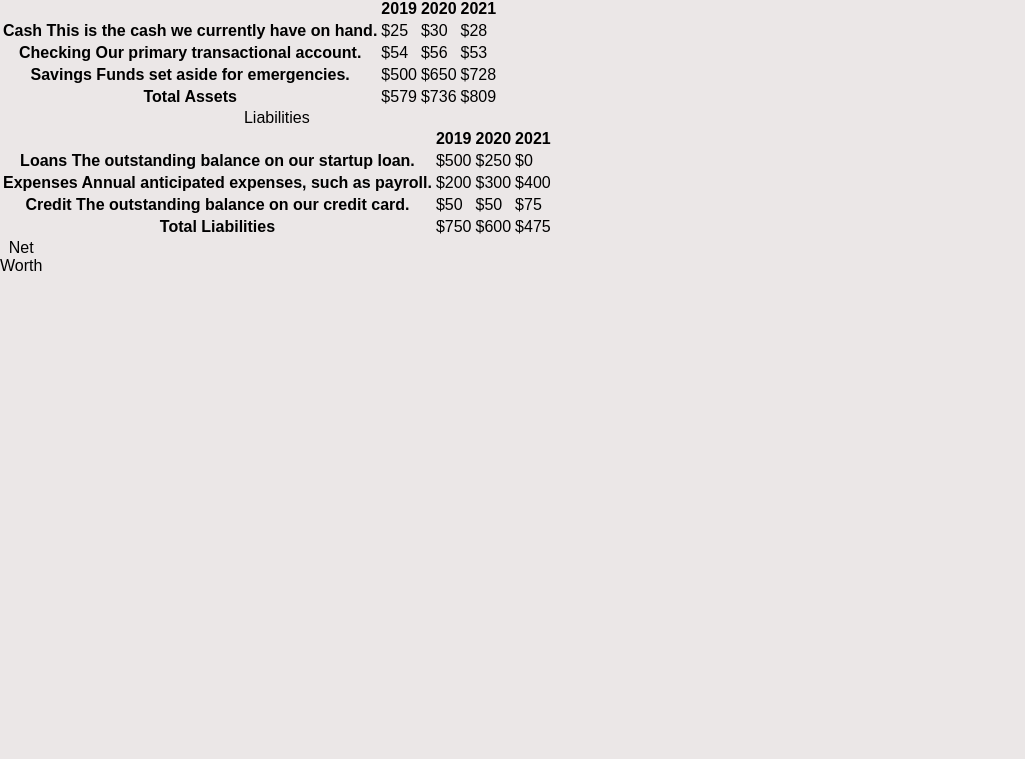
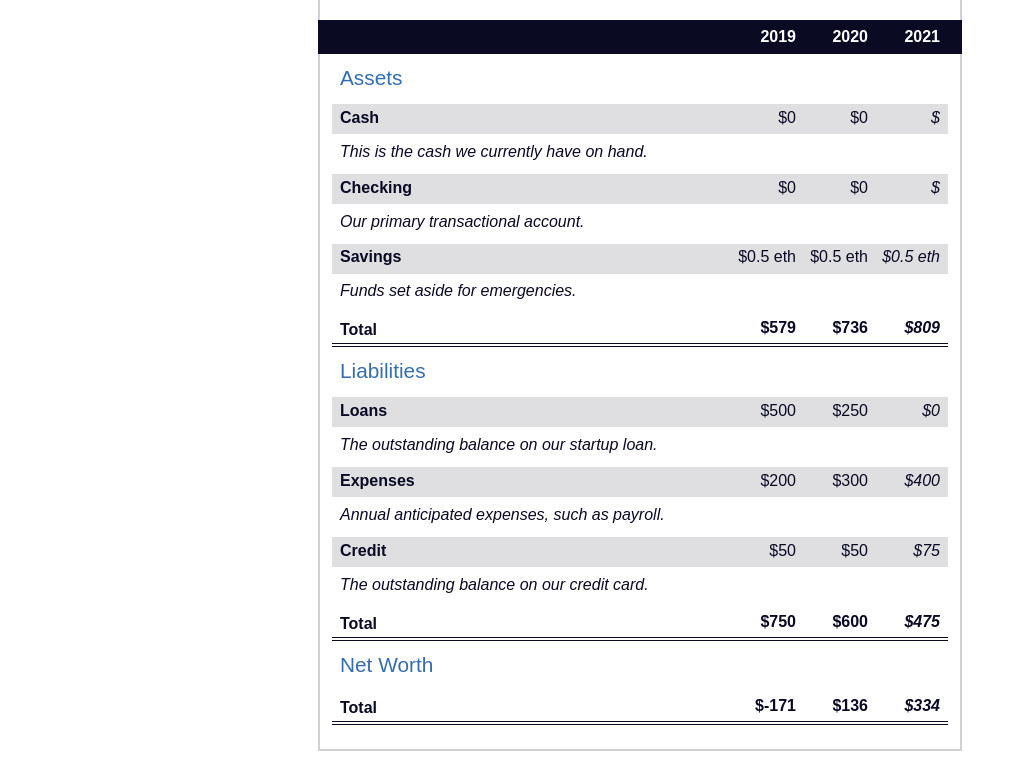
Before and after one commit to arand013/UI-Designs, a plain HTML site: page ShortTermProjects/BalanceSheet/index.html in a window 1280 px wide. Shown: the part 107-866 px from the top of the page, without its empty margins (0-1025 px from the left). Before the commit the page ends 800 px from the top, so only its background shows below. Drawn offline with Linux system fonts and the light colour scheme; files that its build step writes are made by us from their sources.

Commit message:
ShortTermProjects: BalanceSheet: index.html & styles.css built

```diff
--- a/ShortTermProjects/BalanceSheet/index.html
+++ b/ShortTermProjects/BalanceSheet/index.html
@@ -4,14 +4,14 @@
     <meta charset="UTF-8">
     <meta name="viewport" content="width=device-width, initial-scale=1.0">
     <title>Balance Sheet</title>
-    <link rel="stylesheet" type="text/css" href="./styles.css">
+    <link rel="stylesheet" type="text/css" href="./style.css">
   </head>
   <body>
     <main>
       <section>
         <h1>
           <span class="flex">
-            <span>AcmeWidgetCorp</span>
+            <span>New Gen LLC </span>
             <span>Balance Sheet</span>
           </span>
         </h1>
@@ -34,21 +34,21 @@
             <tbody>
               <tr class="data">
                 <th>Cash <span class="description">This is the cash we currently have on hand.</span></th>
-                <td>$25</td>
-                <td>$30</td>
-                <td class="current">$28</td>
+                <td>$0</td>
+                <td>$0</td>
+                <td class="current">$</td>
               </tr>
               <tr class="data">
                 <th>Checking <span class="description">Our primary transactional account.</span></th>
-                <td>$54</td>
-                <td>$56</td>
-                <td class="current">$53</td>
+                <td>$0</td>
+                <td>$0</td>
+                <td class="current">$</td>
               </tr>
               <tr class="data">
                 <th>Savings <span class="description">Funds set aside for emergencies.</span></th>
-                <td>$500</td>
-                <td>$650</td>
-                <td class="current">$728</td>
+                <td>$0.5 eth</td>
+                <td>$0.5 eth</td>
+                <td class="current">$0.5 eth</td>
               </tr>
               <tr class="total">
                 <th>Total <span class="sr-only">Assets</span></th>
@@ -98,8 +98,20 @@
           <table>
             <caption>Net Worth</caption>
             <thead>
+              <tr>
+              <td></td>
+              <th><span class="sr-only">2019</span></th>
+              <th><span class="sr-only">2020</span></th>
+              <th><span class="sr-only">2021</span></th>
+              </tr>
             </thead>
             <tbody>
+              <tr class="total">
+                <th>Total <span class="sr-only">Net Worth</span></th>
+                <td>$-171</td>
+                <td>$136</td>
+                <td class="current">$334</td>
+              </tr>
             </tbody>
           </table>
         </div>
--- /dev/null
+++ b/ShortTermProjects/BalanceSheet/style.css
@@ -0,0 +1,151 @@
+span[class~="sr-only"] {
+    border: 0 !important;
+    clip: rect(1px, 1px, 1px, 1px) !important;
+    clip-path: inset(50%) !important;
+    -webkit-clip-path: inset(50%) !important;
+    height: 1px !important;
+    width: 1px !important;
+    position: absolute !important;
+    overflow: hidden !important;
+    white-space: nowrap !important;
+    padding: 0 !important;
+    margin: -1px !important;
+  }
+
+  html {
+    box-sizing: border-box;
+  }
+
+  body {
+    font-family: sans-serif;
+    color: #0a0a23;
+  }
+
+  h1 {
+    max-width: 37.25rem;
+    margin: 0 auto;
+    padding: 1.5rem 1.25rem;
+  }
+
+  h1 .flex {
+    display: flex;
+    flex-direction: column-reverse;
+    gap: 1rem;
+  }
+
+  h1 .flex span:first-of-type {
+    font-size: 0.7em;
+  }
+
+  h1 .flex span:last-of-type {
+    font-size: 1.2em;
+  }
+
+  section {
+    max-width: 40rem;
+    margin: 0 auto;
+    border: 2px solid #d0d0d5;
+  }
+
+  #years {
+    display: flex;
+    justify-content: flex-end;
+    position: sticky;
+    top: 0;
+    background: #0a0a23;
+    color: #fff;
+    z-index: 999;
+    padding: 0.5rem calc(1.25rem + 2px) 0.5rem 0;
+    margin: 0 -2px;
+  }
+
+  #years span[class] {
+    font-weight: bold;
+    width: 4.5rem;
+    text-align: right;
+  }
+
+  .table-wrap {
+    padding: 0 0.75rem 1.5rem 0.75rem;
+  }
+
+  table {
+    border-collapse: collapse;
+    border: 0;
+    width: 100%;
+    position: relative;
+    margin-top: 3rem;
+  }
+
+  table caption {
+    color: #356eaf;
+    font-size: 1.3em;
+    font-weight: normal;
+    position: absolute;
+    top: -2.25rem;
+    left: 0.5rem;
+  }
+
+  tbody td {
+    width: 100vw;
+    min-width: 4rem;
+    max-width: 4rem;
+  }
+
+  tbody th {
+    width: calc(100% - 12rem);
+  }
+
+  tr[class="total"] {
+    border-bottom: 4px double #0a0a23;
+    font-weight: bold;
+  }
+
+  tr[class="total"] th {
+    text-align: left;
+    padding: 0.5rem 0 0.25rem 0.5rem;
+  }
+
+  tr.total td {
+    text-align: right;
+    padding: 0 0.25rem;
+  }
+
+  tr.total td:nth-of-type(3) {
+    padding-right: 0.5rem;
+  }
+
+  tr.total:hover {
+    background-color: #99c9ff;
+  }
+
+  td.current {
+    font-style: italic;
+  }
+
+  tr.data {
+    background-image: linear-gradient(to bottom, #dfdfe2 1.845rem, white 1.845rem);
+  }
+
+  tr.data th {
+    text-align: left;
+    padding-top: 0.3rem;
+    padding-left: 0.5rem;
+  }
+
+  tr.data th .description {
+    display: block;
+    font-weight: normal;
+    font-style: italic;
+    padding: 1rem 0 0.75rem;
+    margin-right: -13.5rem;
+  }
+
+  tr.data td {
+    vertical-align: top;
+    padding: 0.3rem 0.25rem 0;
+    text-align: right;
+  }
+  tr.data td:last-of-type {
+    padding-right: 0.5rem;
+  }
```
